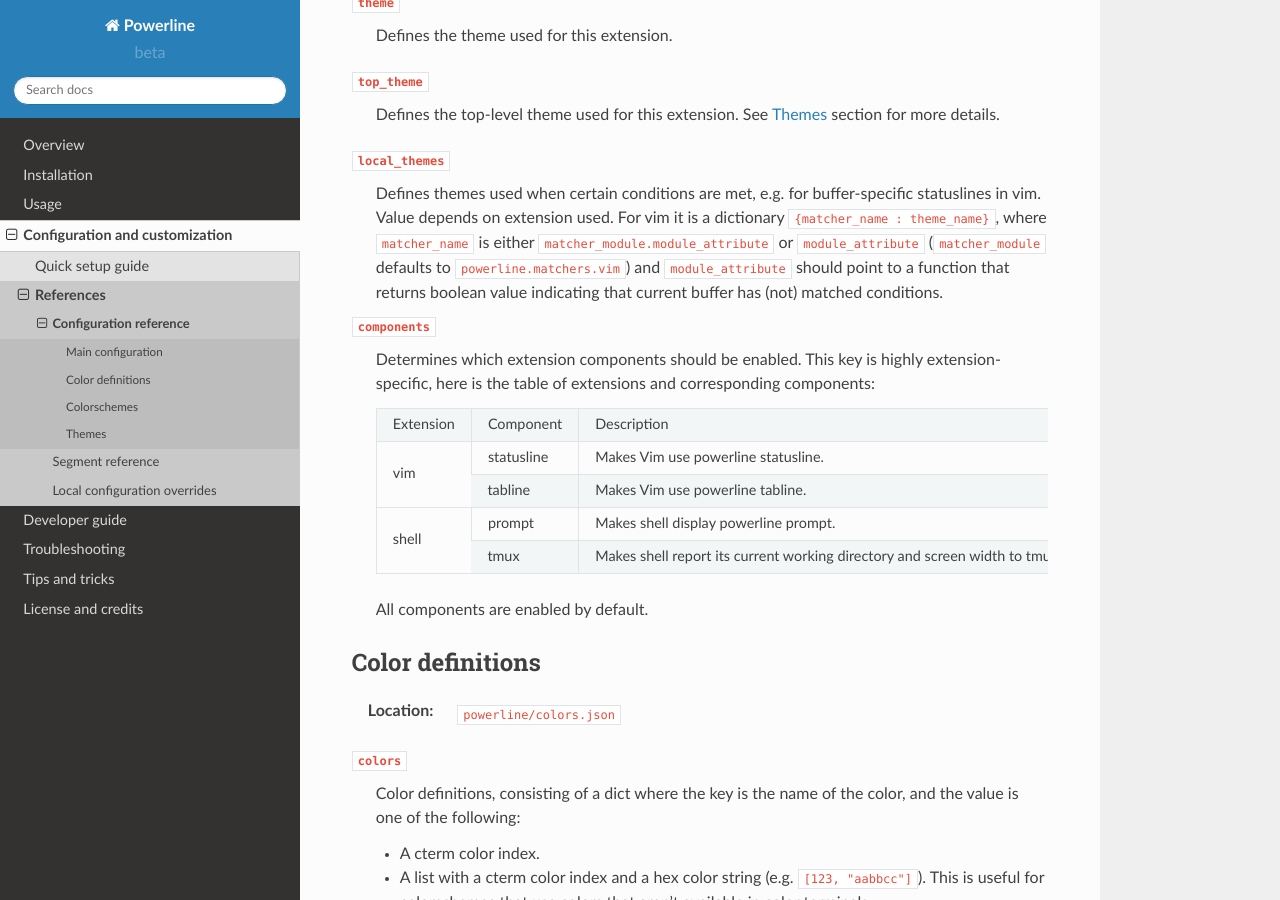
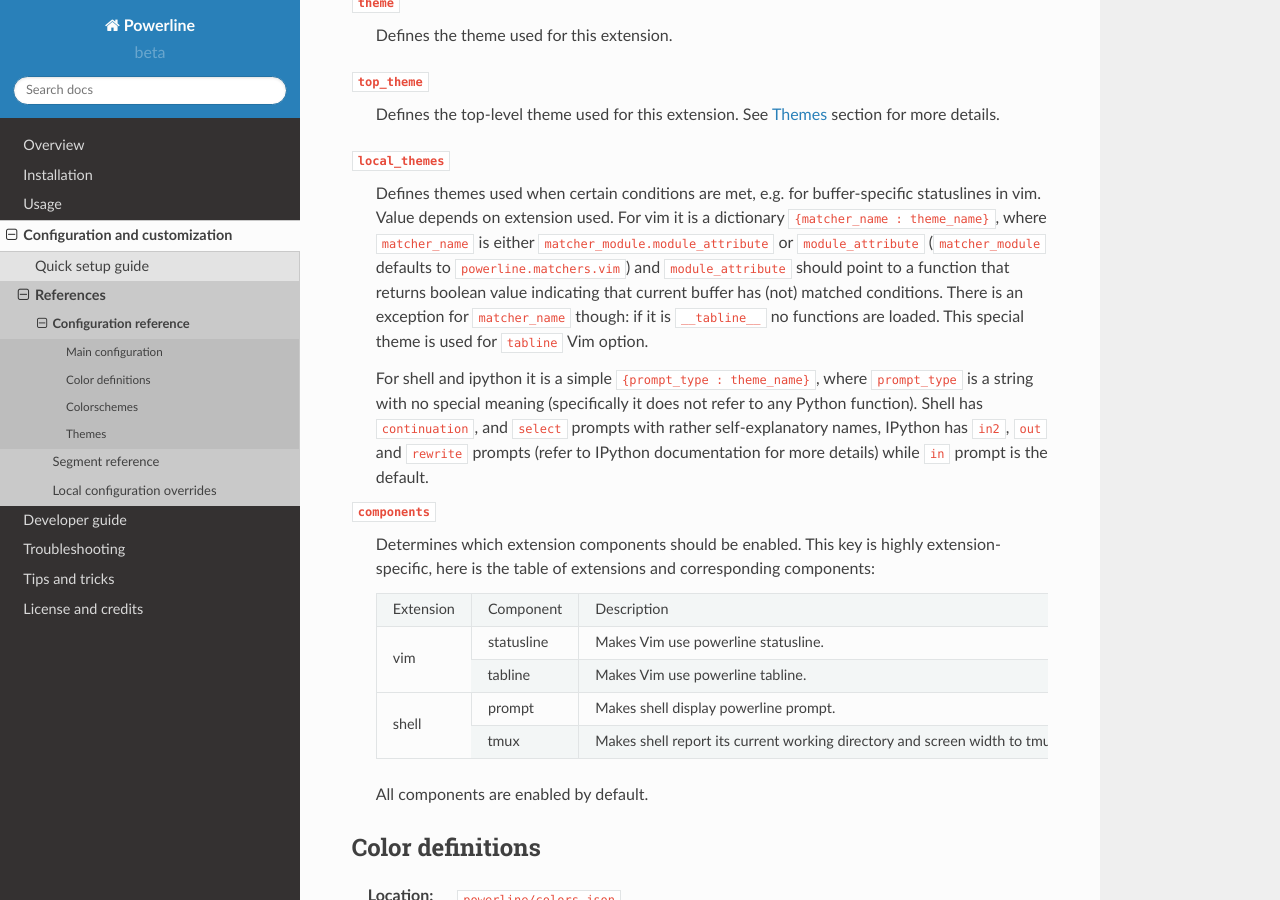
Before and after one commit to someyooyo/someyooyo, a Sphinx documentation site: the page built from docs/source/configuration/reference.rst, in a window 1280 px wide and 900 px high, scrolled down 1980 px. Built offline with Sphinx 7.4.7 and the Read the Docs theme 2.0.0, drawn with Linux system fonts in a browser that asks for light colours.

Commit message:
Add information about shell and ipython local themes

```diff
--- a/docs/source/configuration/reference.rst
+++ b/docs/source/configuration/reference.rst
@@ -125,7 +125,16 @@ Common configuration is a subdictionary that is a value of ``ext`` key in
     is either ``matcher_module.module_attribute`` or ``module_attribute``
     (``matcher_module`` defaults to ``powerline.matchers.vim``) and
     ``module_attribute`` should point to a function that returns boolean value
-    indicating that current buffer has (not) matched conditions.
+    indicating that current buffer has (not) matched conditions. There is an
+    exception for ``matcher_name`` though: if it is ``__tabline__`` no functions
+    are loaded. This special theme is used for ``tabline`` Vim option.
+
+    For shell and ipython it is a simple ``{prompt_type : theme_name}``, where
+    ``prompt_type`` is a string with no special meaning (specifically it does
+    not refer to any Python function). Shell has ``continuation``, and
+    ``select`` prompts with rather self-explanatory names, IPython has ``in2``,
+    ``out`` and ``rewrite`` prompts (refer to IPython documentation for more
+    details) while ``in`` prompt is the default.
 
 ``components``
     Determines which extension components should be enabled. This key is highly
```
